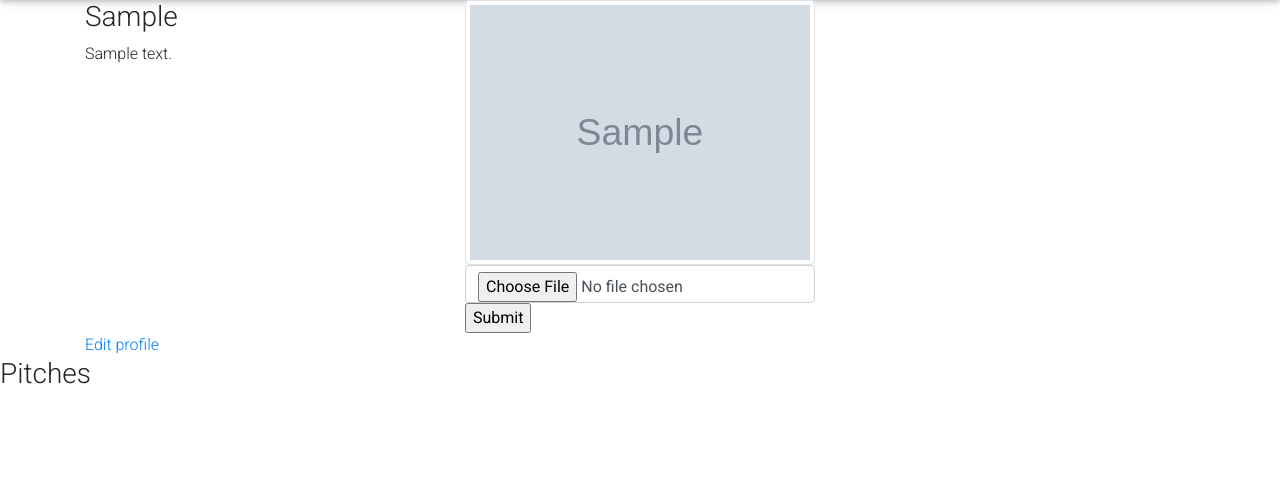
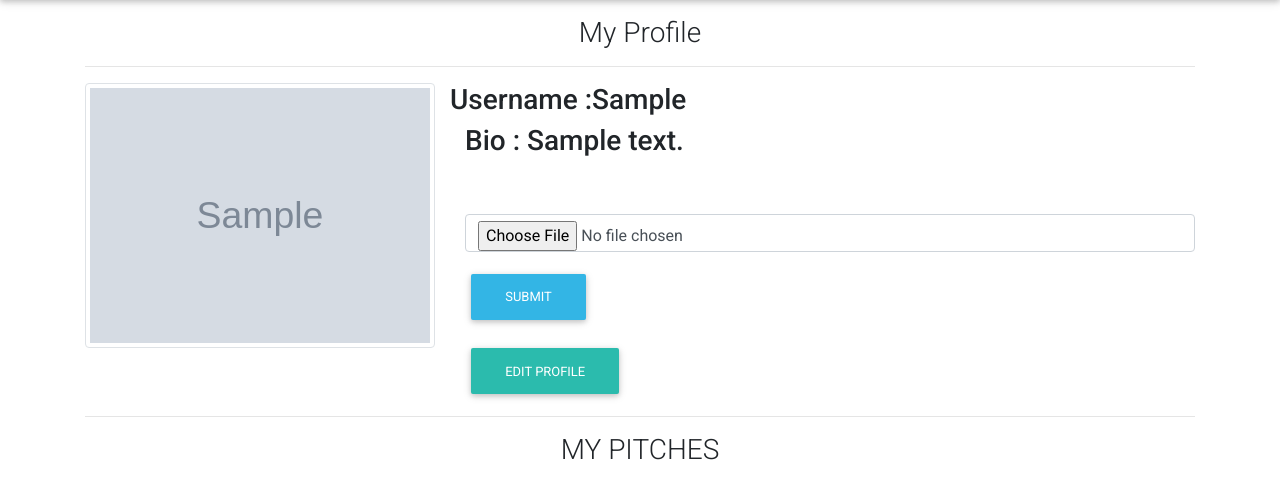
Before and after one commit to DorcasToto/Pitches, a Flask app: a page that uses app/templates/profile/profile.html in a window 1280 px wide. Shown: the part 56-555 px from the top of the page. Run offline with Flask 2, Linux system fonts and the light colour scheme; a user stored in the database is signed in; tables that the repository leaves empty hold one stand-in row (values such as "Sample post"); grey boxes marked "Sample" are stand-in pictures; some libraries are stand-ins or nearby versions.

Commit message:
style profile page

```diff
--- a/app/templates/profile/profile.html
+++ b/app/templates/profile/profile.html
@@ -3,20 +3,13 @@
 
 {% block content %}
 <div class="container">
+  <h3 class="text-center mt-3">My Profile</h3>
+<hr>
 <div class="row">
 <!-- displaying  Username-->
-  <div class="col-md-4">
-    <h3> {{user.username| capitalize}} </h3>
+  <div class="col-4">
 
-    <!--Displaying user bio-->
-    {% if user.bio %}
-      <p> {{user.bio}}</p>
-    {%else%}
-      <p> {{user.username| capitalize}} has no bio </p>
-    {% endif %}
-  </div>
 
-  <div class="col-md-4">
     {% if user.profile_pic_path %}
 
   <img src="{{url_for('static',filename=user.profile_pic_path)}}" alt="" class="img-thumbnail">
@@ -26,23 +19,45 @@
 
   {% endif %}
 
+</div>
+
+<div class="col-8">
+ <!--Displaying user bio-->
+  <div class="mr-5">
+    <span class="row">
+      <h3 class="h3"> Username : </h3><p class="h3">{{user.username| capitalize}} </p>
+    </span>
+    {% if user.bio %}
+    <p class="h3"> Bio : {{user.bio}}</p>
+  {%else%}
+    <p> {{user.username| capitalize}} has no bio </p>
+  {% endif %}
+
+  </div>
   {% if user == current_user %}
-    <form  action="{{url_for('main.update_pic',uname=user.username)}}" method="post" enctype = "multipart/form-data">
-
+  <form  action="{{url_for('main.update_pic',uname=user.username)}}" method="post" enctype = "multipart/form-data" class="pt-5">
+    <div class="form-group">
       <input type="file"  name="photo" class="form-control" required>
-      <input type="submit">
+    </div>
+    <div class="form-group">
+      <!-- <input type="submit" class="form-control"> -->
+      <button class="btn btn-info" type="submit">Submit</button>
+    </div>
   </form>
     {% endif %}
+
+    {% if user == current_user %}
+<a href="{{url_for('main.update_profile',uname=user.username)}}" class="btn btn-default btn-center -center">
+  Edit Profile</a>
+{% endif %}
+
 </div>
 </div>
-{% if user == current_user %}
-<a href="{{url_for('main.update_profile',uname=user.username)}}">Edit profile</a>
-{% endif %}
-</div>
-<div>
-  <h3>Pitches</h3>
+<hr>
+  <h3 class="text-uppercase text-center"> My Pitches</h3>
   {% for pitch in pitches %}
   {{pitch.pitch_title}}
   {%endfor%}
 </div>
 {% endblock %}
+  </div>
```
Also changed, not shown: app/models.py (line endings or trailing spaces), app/static/photos/IMG_20200724_170149_153.jpg (added). Lines whose indentation alone changed are shown as unchanged.
